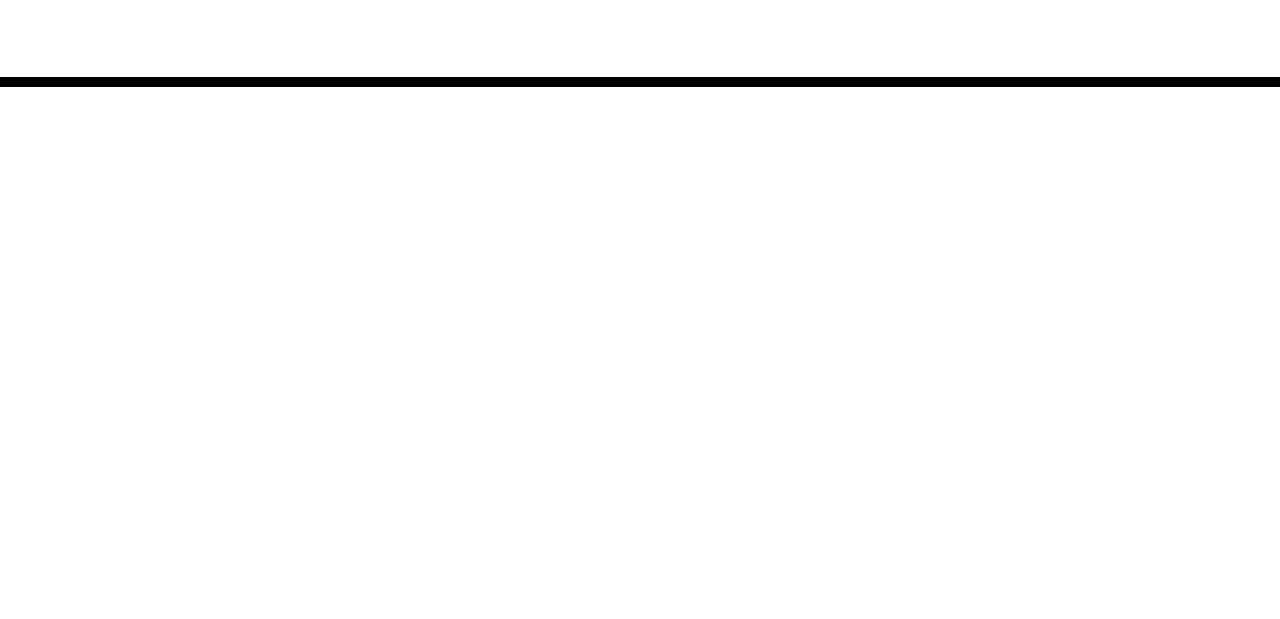
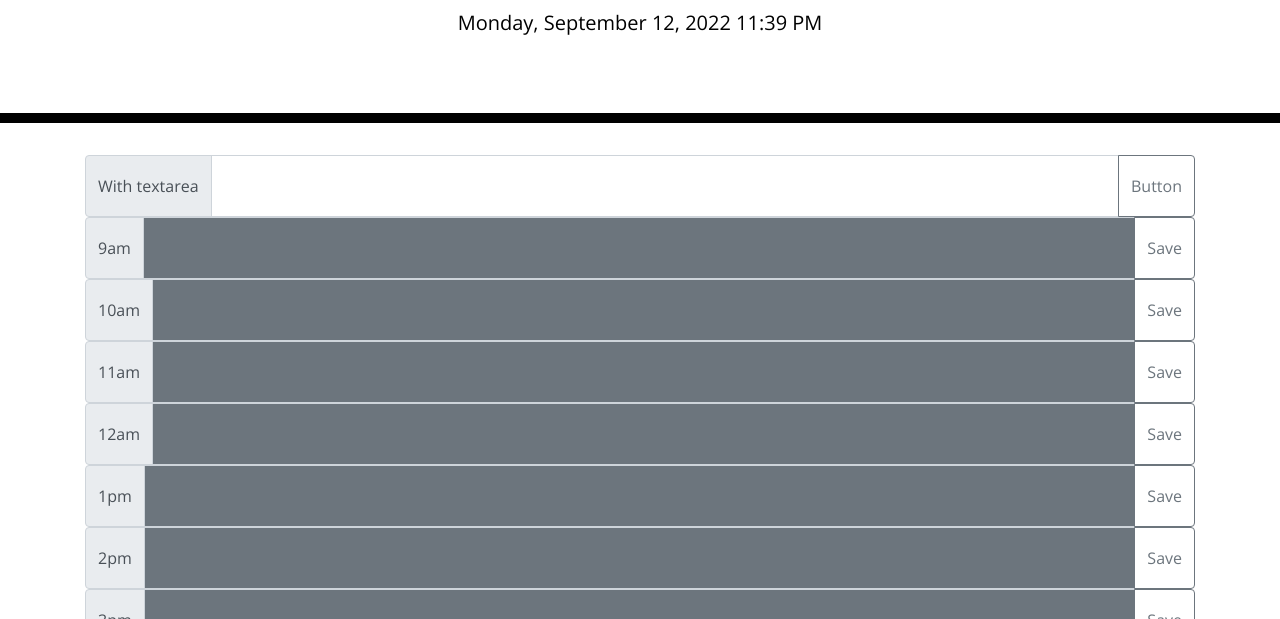
Before and after one commit to TheManamana/Plan-a-Day, a plain HTML site: page index.html in a window 1280 px wide. Shown: the part 181-800 px from the top of the page. Drawn offline with nearby package versions, Linux system fonts and the light colour scheme.

Commit message:
created script.js and function to populate page with hourly forms for todo info

```diff
--- a/index.html
+++ b/index.html
@@ -28,11 +28,24 @@
       <p class="lead">A simple calendar app for scheduling your work day</p>
       <p id="currentDay" class="lead"></p>
     </header>
-    <div class="container">
+    <div class="container" id="middle">
       <!-- Timeblocks go here -->
+
+      <div class="input-group">
+        <div class="input-group-prepend">
+          <span class="input-group-text">With textarea</span>
+        </div>
+        <textarea class="form-control" aria-label="With textarea"></textarea>
+        <div class="input-group-append">
+          <button class="btn btn-outline-secondary" type="button" id="button-addon2">Button</button>
+        </div>
+      </div>
+
+
     </div>
 
     <script src="https://code.jquery.com/jquery-3.4.1.min.js"></script>
     <script src="https://cdnjs.cloudflare.com/ajax/libs/moment.js/2.24.0/moment.min.js"></script>
+    <script src="script.js"></script>
   </body>
 </html>
--- /dev/null
+++ b/script.js
@@ -0,0 +1,79 @@
+var rootEl = $('#root');
+
+var body = $('#middle');
+
+var time = moment().format('LLLL');
+$("#currentDay").text(time);
+
+var timeHour = moment().format('HH');
+// console.log(timeHour);
+
+
+function createHour(){
+
+    for(var i = 0; i < 9; i++){
+
+
+    var div1 = $('<div>');
+    var div2 = $('<div>');
+
+    var span1 = $('<span>');
+
+    var textarea = $('<textarea>');
+
+    var div3 = $('<div>');
+
+    var button1 = $('<button>');
+
+    var checkTime = i + 9;
+
+
+    div1.attr('class', 'input-group');
+    div2.attr('class', 'input-group-prepend');
+    span1.attr('class', 'input-group-text');
+    textarea.attr('class', 'form-control');
+    textarea.attr('aria-label', 'With textarea');
+    div3.attr('class', 'input-group-append');
+    button1.attr('class', 'btn btn-outline-secondary');
+    button1.attr('type', 'button');
+    button1.attr('id', 'button-addon2');
+
+    // span1.attr('id', 'inputGroup-sizing-default');
+
+
+    if (i+9 > 12){
+
+        span1.text((i+9-12) + 'pm');
+    }else{
+
+        span1.text((i+9) + 'am');
+    }
+    console.log(checkTime + " " + timeHour);
+
+    if (checkTime < timeHour){
+        textarea.addClass('bg-secondary');
+    }else if (checkTime == timeHour){
+        textarea.addClass('bg-danger');
+    }else{
+        textarea.addClass('bg-success');
+
+    }
+
+
+    button1.text('Save');
+
+    div3.append(button1);
+    div2.append(span1);
+
+    div1.append(div2);
+    div1.append(textarea);
+    div1.append(div3);
+
+    body.append(div1);
+
+    }
+
+
+}
+
+createHour();
```
